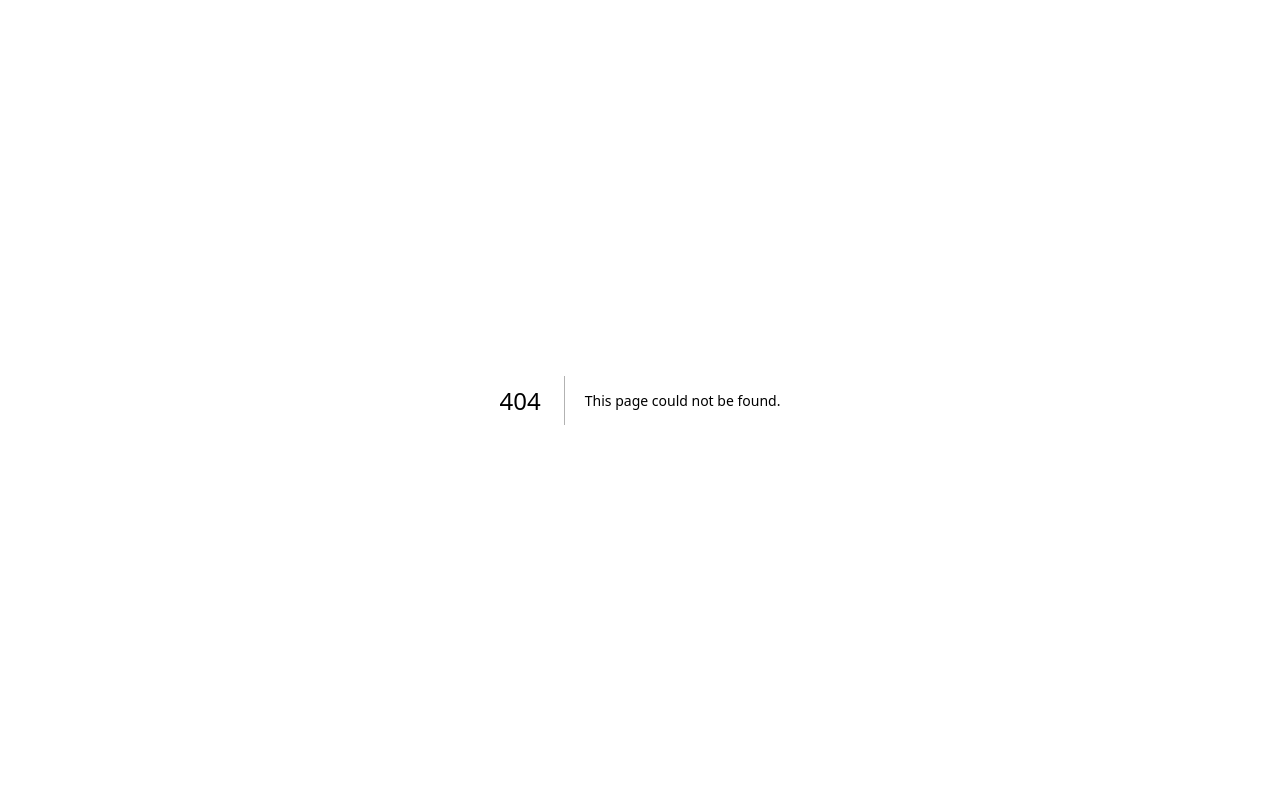
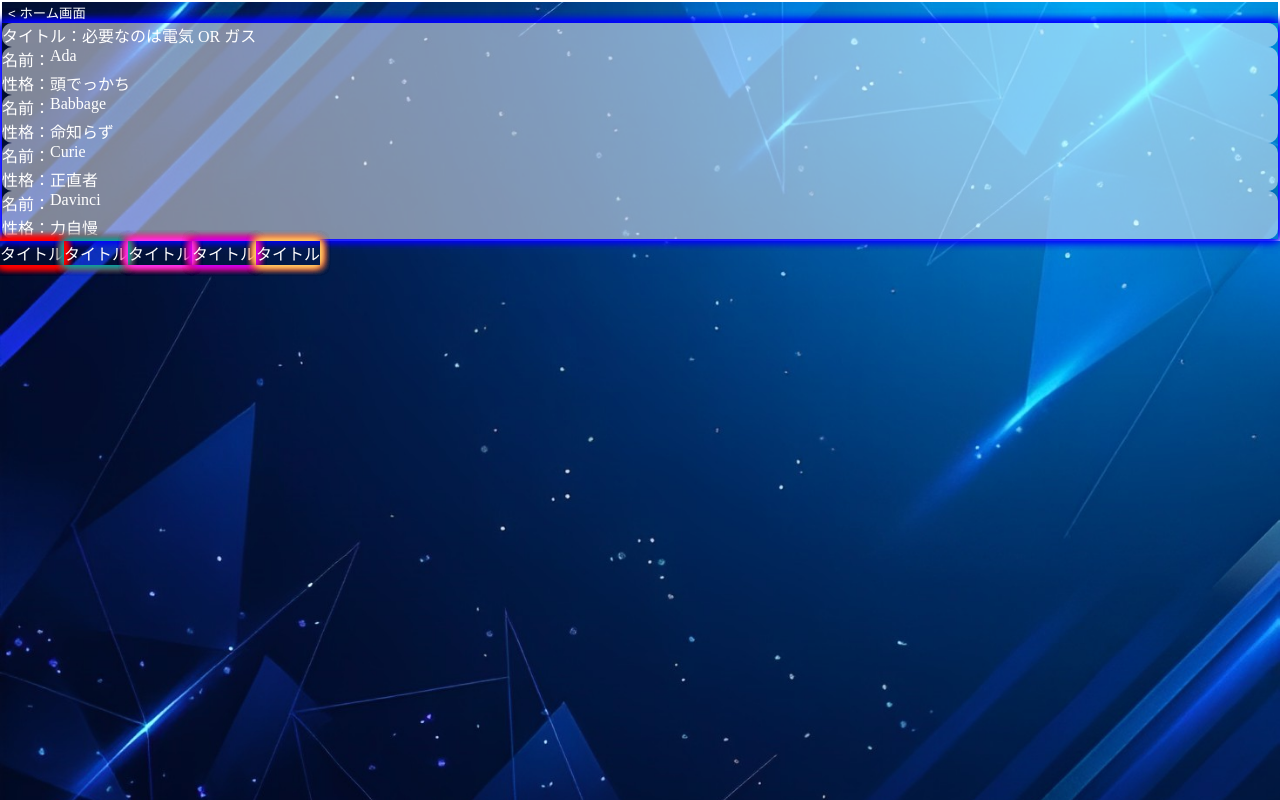
Before and after one commit to ten-pro/GiikuCAMPvol4, a Next.js app in the folder frontend/: page /record in a window 1280 px wide. Before the commit this address had no page. Built offline with nearby package versions, Linux system fonts and the light colour scheme.

Commit message:
議事録
議事録UI配置完了

```diff
--- a/frontend/package.json
+++ b/frontend/package.json
@@ -19,6 +19,7 @@
     "next": "13.4.2",
     "react": "18.2.0",
     "react-dom": "18.2.0",
+    "sass": "^1.62.1",
     "sweetalert": "^2.1.2",
     "typescript": "5.0.4"
   }
--- /dev/null
+++ b/frontend/src/components/Record/RecordBook.tsx
@@ -0,0 +1,27 @@
+import Styles from '@/styles/Record/Record.module.scss'
+
+import { Inter } from 'next/font/google'
+
+const inter = Inter({ subsets: ['latin'] })
+interface bookProps {
+    color:string;
+}
+function RecordBook({ color }: bookProps) {
+    const style = {
+        boxShadow: `
+        0 0 10px ${color},
+        0 0 10px ${color},
+        0 0 10px ${color},
+        0 0 10px ${color}
+        `,
+      };
+return (
+<>
+   <div className={Styles.book}>
+    <div className={Styles.bookTitle} style={style}>タイトル</div>
+   </div>
+</>
+)
+}
+
+export default RecordBook
--- /dev/null
+++ b/frontend/src/components/Record/RecordBottom.tsx
@@ -0,0 +1,14 @@
+import Styles from '@/styles/Record/Record.module.scss'
+import { Inter } from 'next/font/google'
+
+const inter = Inter({ subsets: ['latin'] })
+
+function RecordBottom() {
+return (
+<>
+    <div className={Styles.bottom}></div>
+</>
+)
+}
+
+export default RecordBottom
--- /dev/null
+++ b/frontend/src/components/Record/RecordLeft.tsx
@@ -0,0 +1,27 @@
+import Styles from '@/styles/Record/Record.module.scss'
+import LeftContnts from '@/components/Record/RecordLeftContents'
+import { Inter } from 'next/font/google'
+
+const inter = Inter({ subsets: ['latin'] })
+
+function Home() {
+return (
+<>
+    <div className={Styles.left}>
+        <button className={Styles.homeButton}>&lt;&nbsp;ホーム画面</button>
+        <div className={Styles.leftBottom}>
+        <div className={Styles.title}>
+        <div className={Styles.titleText}>タイトル：</div>
+        <div className={Styles.titleVar}>必要なのは電気  OR  ガス</div>
+        </div>
+            <LeftContnts name='Ada' position='頭でっかち'/>
+            <LeftContnts name='Babbage' position='命知らず'/>
+            <LeftContnts name='Curie' position='正直者'/>
+            <LeftContnts name='Davinci' position='力自慢'/>
+        </div>
+    </div>
+</>
+)
+}
+
+export default Home
--- /dev/null
+++ b/frontend/src/components/Record/RecordLeftContents.tsx
@@ -0,0 +1,27 @@
+import Styles from '@/styles/Record/Record.module.scss'
+
+import { Inter } from 'next/font/google'
+
+const inter = Inter({ subsets: ['latin'] })
+interface settingProps {
+    name: string;
+    position: string;
+}
+function RecordLeftContents({name, position }:settingProps) {
+return (
+<>
+   <div className={Styles.bottomContents}>
+        <div className={Styles.nameCon}>
+            <div className={Styles.nameTitle}>名前：</div>
+            <div className={Styles.nameVar}>{ name }</div>
+        </div>
+        <div className={Styles.positionCon}>
+            <div className={Styles.positionTitle}>性格：</div>
+            <div className={Styles.positionVar}>{ position }</div>
+        </div>
+   </div>
+</>
+)
+}
+
+export default RecordLeftContents
--- /dev/null
+++ b/frontend/src/components/Record/RecordRight.tsx
@@ -0,0 +1,31 @@
+import Styles from '@/styles/Record/Record.module.scss'
+import Book from '@/components/Record/RecordBook'
+import Bottom from '@/components/Record/RecordBottom'
+import { Inter } from 'next/font/google'
+
+const inter = Inter({ subsets: ['latin'] })
+
+function RecordRight() {
+return (
+<>
+    <div className={Styles.right}>
+        <div className={Styles.bookArea}>
+            <div className={Styles.bookLine}>
+                <div className={Styles.bookTop}>
+                    <Book color='#ff0000'/>
+                    <Book color='#00A8A8'/>
+                    <Book color='#FB37FF'/>
+                    <Book color='#CC00FF'/>
+                    <Book color='#FFD56A'/>
+                </div>
+                <div className={Styles.bookBottom}>
+                    <Bottom />
+                </div>
+            </div>
+        </div>
+    </div>
+</>
+)
+}
+
+export default RecordRight
--- /dev/null
+++ b/frontend/src/pages/record.tsx
@@ -0,0 +1,16 @@
+import Left from '@/components/Record/RecordLeft'
+import Right from '@/components/Record/RecordRight'
+import { Inter } from 'next/font/google'
+
+const inter = Inter({ subsets: ['latin'] })
+
+function Home() {
+return (
+<>
+    <Left />
+    <Right />
+</>
+)
+}
+
+export default Home
--- /dev/null
+++ b/frontend/src/styles/Record/Record.module.scss
@@ -0,0 +1,79 @@
+.left {
+    border: 2px solid #ffffff;
+    .homeButton {
+        background-color: transparent;
+        color: #ffffff;
+        border: none;
+    }
+    .homeButton:focus {
+        text-shadow:
+        0 0 1px #ffffff,
+        0 0 1px #ffffff,
+        0 0 1px #ffffff,
+        0 0 1px #ffffff;
+    }
+    .leftBottom {
+        box-shadow:
+        0 0 10px #0000ff,
+        0 0 10px #0000ff,
+        0 0 10px #0000ff,
+        0 0 10px #0000ff;
+        .title {
+            background-color: rgb(255, 255, 255, 0.5);
+            border-radius: 10px;
+            display: flex;
+            .titleText {
+                color: #ffffff;
+            }
+            .titleVar {
+                color: #ffffff;
+            }
+        }
+        .bottomContents {
+            background-color: rgb(255, 255, 255, 0.5);
+            border-radius: 10px;
+            .nameCon {
+                display: flex;
+                .nameTitle {
+                    color: #ffffff;
+                }
+                .nameVar {
+                    color: #ffffff;
+                }
+            }
+            .positionCon {
+                display: flex;
+                .positionTitle {
+                    color: #ffffff;
+                }
+                .positionVar {
+                    color: #ffffff;
+                }
+            }
+        }
+    }
+}
+.right {
+    .bookArea {
+        .bookLine {
+            .bookTop {
+                display: flex;
+                .book {
+                    box-shadow:
+                    0 0 10px #ff0000,
+                    0 0 10px #ff0000,
+                    0 0 10px #ff0000,
+                    0 0 10px #ff0000;
+                    .bookTitle {
+                        color: #ffffff;
+                    }
+                }
+            }
+            .bookBottom {
+                .bottom {
+                    box-shadow: 0 0 10px #0000ff;
+                }
+            }
+        }
+    }
+}
```
Also changed, not shown: frontend/src/pages/index.tsx (line endings or trailing spaces), 2 other files (tests, documents, lock files or other folders).
